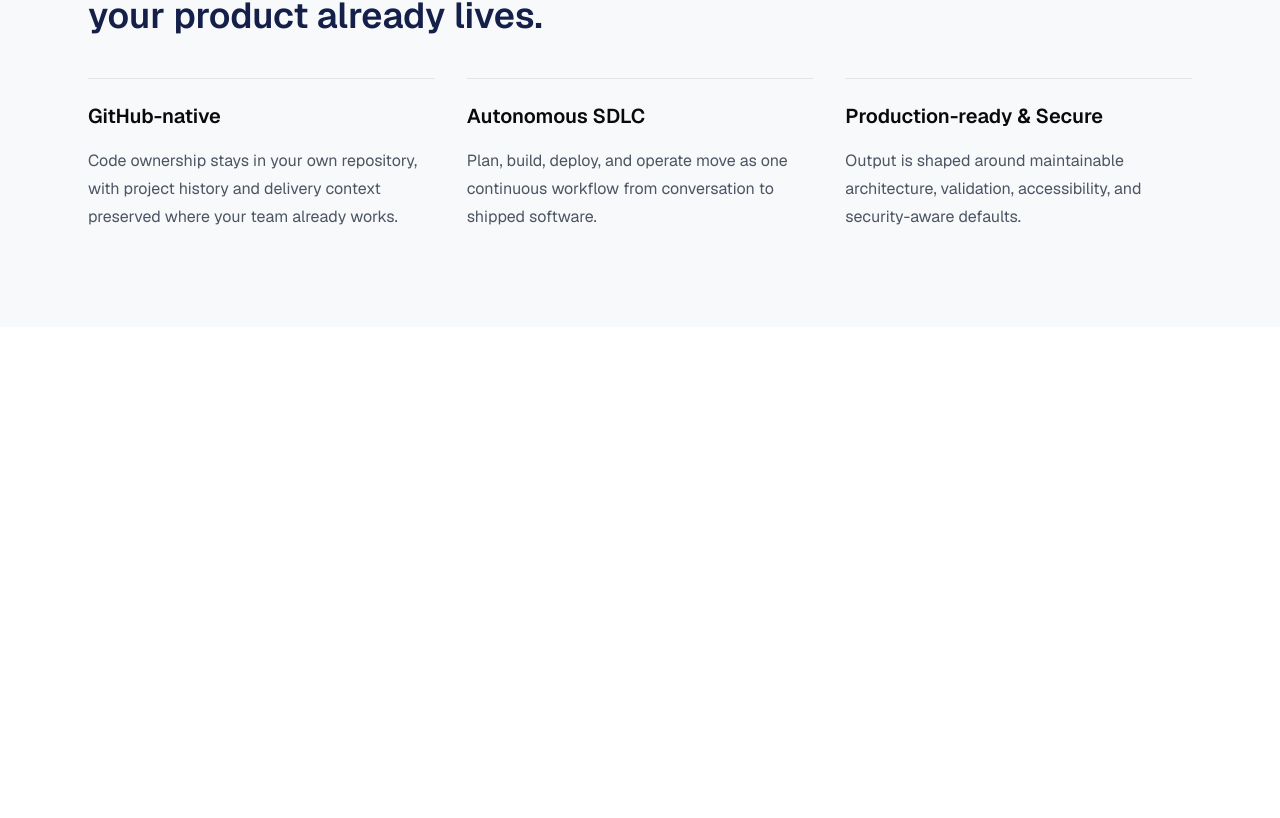
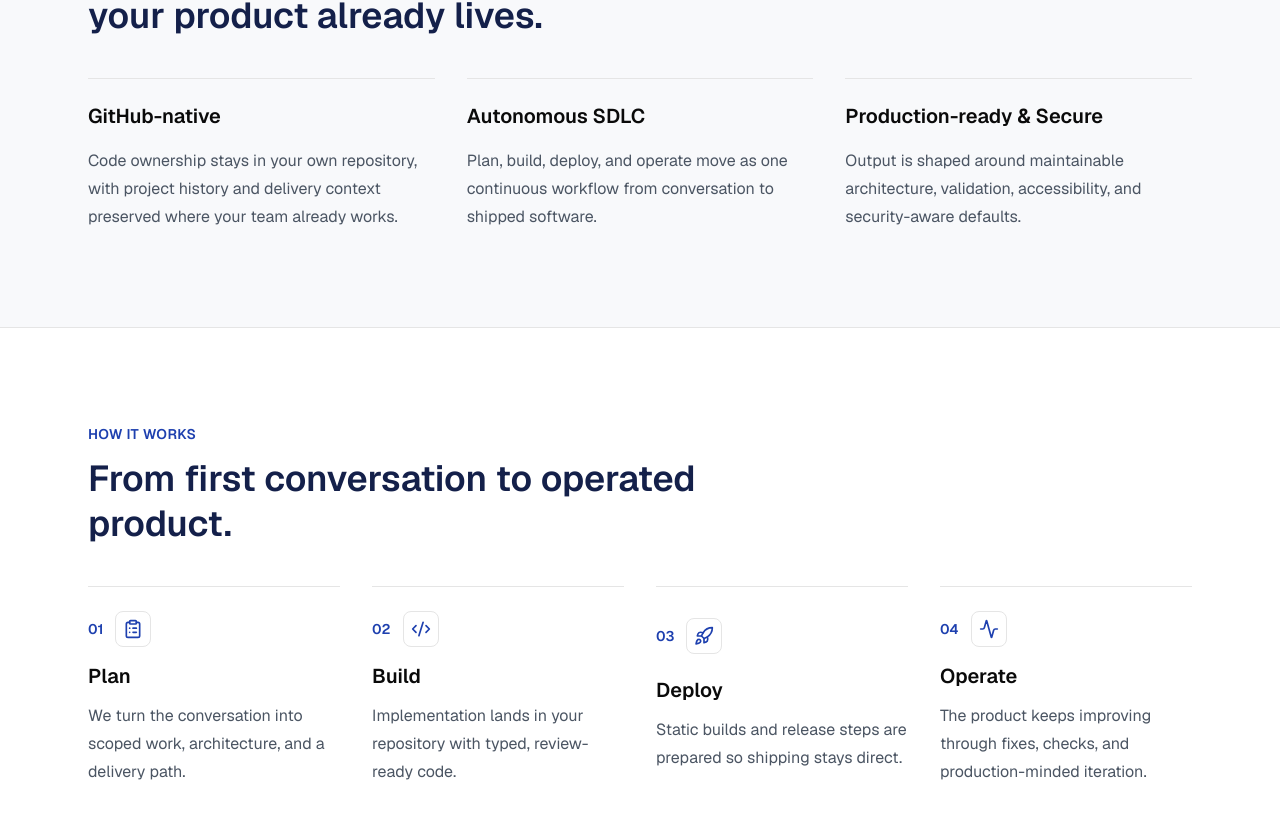
Before and after one commit to mtplayground/alex-0d18-test-11, a Next.js app: page / in a window 1280 px wide. Shown: the part 981-1799 px from the top of the page. Before the commit the page ends 1308 px from the top, so only its background shows below. Built offline with nearby package versions, Linux system fonts and the light colour scheme; no server answers.

Commit message:
feat: Build How It Works section

```diff
--- a/app/page.tsx
+++ b/app/page.tsx
@@ -1,4 +1,5 @@
 import { Hero } from "@/components/sections/hero";
+import { HowItWorks } from "@/components/sections/how-it-works";
 import { ValueProposition } from "@/components/sections/value-proposition";
 
 export default function Home() {
@@ -6,6 +7,7 @@ export default function Home() {
     <main>
       <Hero />
       <ValueProposition />
+      <HowItWorks />
     </main>
   );
 }
--- /dev/null
+++ b/components/sections/how-it-works.tsx
@@ -0,0 +1,99 @@
+import {
+  Activity,
+  ClipboardList,
+  Code2,
+  Rocket,
+  type LucideIcon,
+} from "lucide-react";
+
+import { Container } from "@/components/ui/container";
+
+type HowItWorksStep = Readonly<{
+  title: string;
+  description: string;
+  icon: LucideIcon;
+}>;
+
+export const howItWorksSteps: readonly HowItWorksStep[] = [
+  {
+    title: "Plan",
+    description:
+      "We turn the conversation into scoped work, architecture, and a delivery path.",
+    icon: ClipboardList,
+  },
+  {
+    title: "Build",
+    description:
+      "Implementation lands in your repository with typed, review-ready code.",
+    icon: Code2,
+  },
+  {
+    title: "Deploy",
+    description:
+      "Static builds and release steps are prepared so shipping stays direct.",
+    icon: Rocket,
+  },
+  {
+    title: "Operate",
+    description:
+      "The product keeps improving through fixes, checks, and production-minded iteration.",
+    icon: Activity,
+  },
+] as const;
+
+export function HowItWorks() {
+  return (
+    <section
+      id="how-it-works"
+      aria-labelledby="how-it-works-title"
+      className="bg-background text-foreground border-t"
+    >
+      <Container className="py-section-sm sm:py-section">
+        <div className="max-w-readable">
+          <p className="text-brand-700 mb-3 text-sm font-semibold tracking-wide uppercase">
+            How it works
+          </p>
+          <h2
+            id="how-it-works-title"
+            className="text-brand-950 text-3xl leading-tight font-semibold sm:text-4xl"
+          >
+            From first conversation to operated product.
+          </h2>
+        </div>
+        <ol className="mt-10 grid gap-8 md:grid-cols-4">
+          {howItWorksSteps.map((step, index) => {
+            const Icon = step.icon;
+            const stepNumber = String(index + 1).padStart(2, "0");
+
+            return (
+              <li
+                key={step.title}
+                className="border-border grid gap-4 border-l pl-5 md:border-t md:border-l-0 md:pt-6 md:pl-0"
+              >
+                <div className="flex items-center gap-3">
+                  <span className="text-brand-700 text-sm font-semibold">
+                    {stepNumber}
+                  </span>
+                  <span
+                    className="border-border text-brand-700 bg-background inline-flex size-9 items-center justify-center rounded-md border"
+                    aria-hidden="true"
+                  >
+                    <Icon className="size-5" />
+                  </span>
+                </div>
+                <div>
+                  <h3 className="text-xl leading-snug font-semibold">
+                    {step.title}
+                  </h3>
+                  <p className="text-ink-muted mt-3 leading-7">
+                    {step.description}
+                  </p>
+                </div>
+              </li>
+            );
+          })}
+        </ol>
+      </Container>
+    </section>
+  );
+}
```
